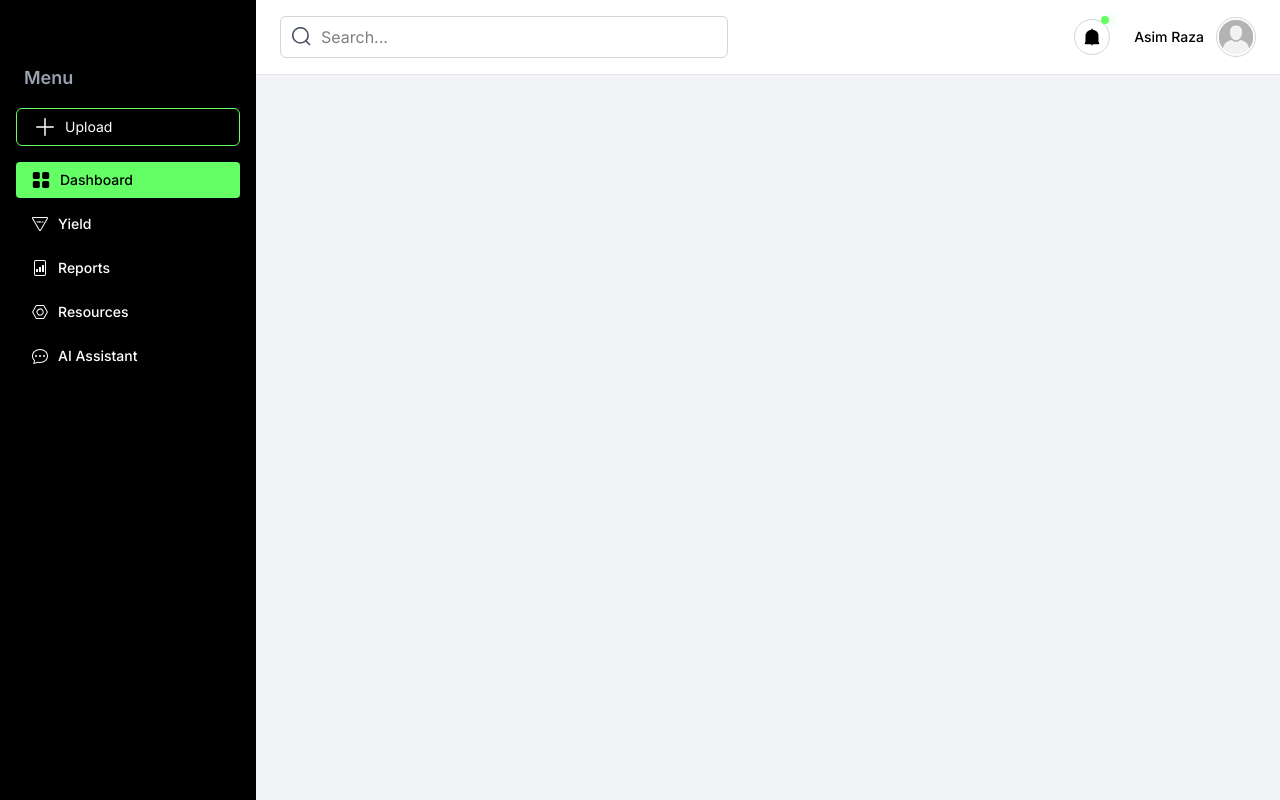
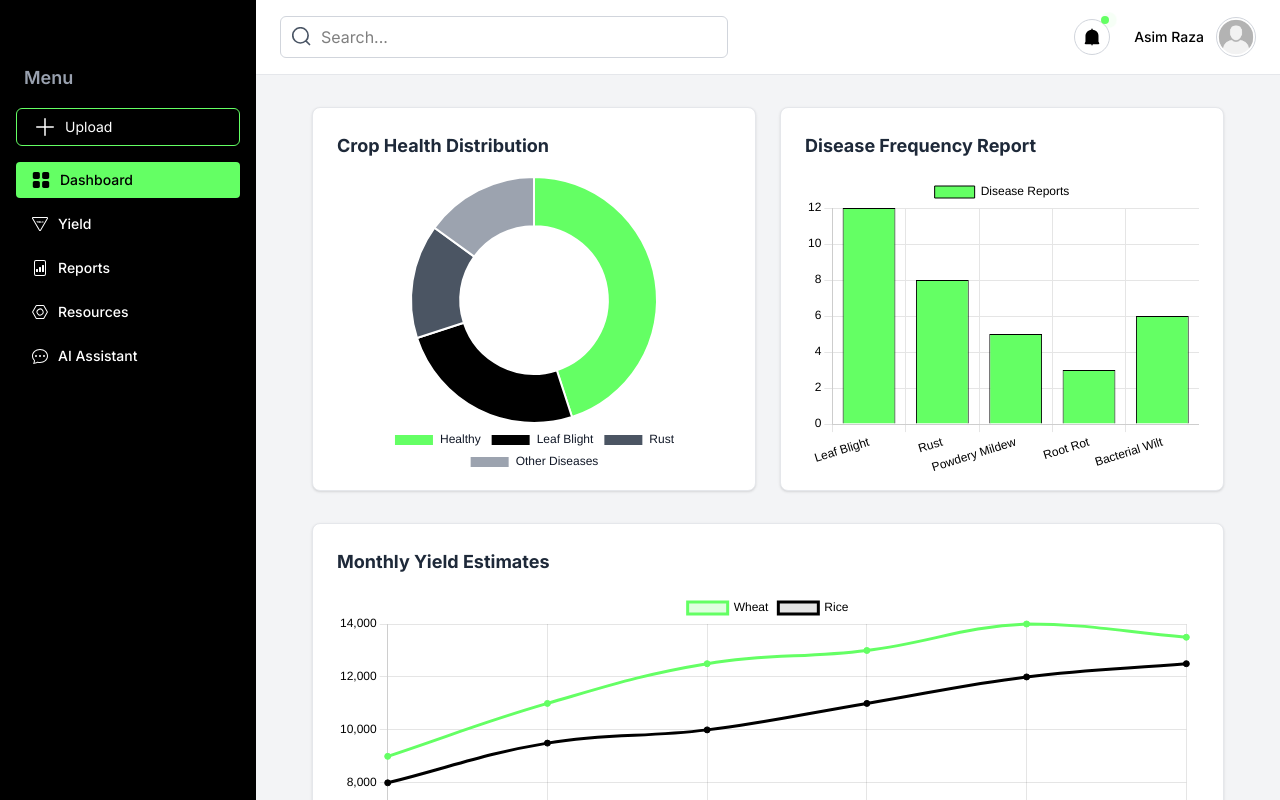
Before and after one commit to ayeshag7/AgriSense-Platform, a Next.js app: page /dashboard in a window 1280 px wide. Built offline with nearby package versions, Linux system fonts and the light colour scheme.

Commit message:
Implemented dashboard page - included charts

```diff
--- a/package.json
+++ b/package.json
@@ -12,12 +12,14 @@
     "@react-three/drei": "^10.0.7",
     "@react-three/fiber": "^9.1.2",
     "@tabler/icons-react": "^3.31.0",
+    "chart.js": "^4.4.9",
     "clsx": "^2.1.1",
     "framer-motion": "^12.11.0",
     "leaflet": "^1.9.4",
     "motion": "^12.11.0",
     "next": "15.3.2",
     "react": "^19.0.0",
+    "react-chartjs-2": "^5.3.0",
     "react-dom": "^19.0.0",
     "react-icons": "^5.5.0",
     "react-leaflet": "^5.0.0",
@@ -28,6 +30,7 @@
   "devDependencies": {
     "@eslint/eslintrc": "^3",
     "@tailwindcss/postcss": "^4",
+    "@types/chart.js": "^2.9.41",
     "@types/geojson": "^7946.0.16",
     "@types/leaflet": "^1.9.17",
     "@types/node": "^20",
--- a/src/app/dashboard/page.tsx
+++ b/src/app/dashboard/page.tsx
@@ -1,7 +1,9 @@
+import Charts from "@/components/Dashboard/Charts";
+
 export default function DashboardPage() {
   return (
-    <main>
-
+    <main className="min-h-screen px-10 py-8">
+      <Charts/>
     </main>
   );
 }
--- /dev/null
+++ b/src/components/Charts/CropHealthChart.tsx
@@ -0,0 +1,43 @@
+'use client';
+
+import { Doughnut } from 'react-chartjs-2';
+import {
+  Chart as ChartJS,
+  ArcElement,
+  Tooltip,
+  Legend,
+} from 'chart.js';
+
+ChartJS.register(ArcElement, Tooltip, Legend);
+
+export default function CropHealthChart() {
+  const data = {
+    labels: ['Healthy', 'Leaf Blight', 'Rust', 'Other Diseases'],
+    datasets: [
+      {
+        data: [45, 25, 15, 15],
+        backgroundColor: ['#64FF64', '#000000', '#4B5563', '#9CA3AF'],
+        borderColor: '#ffffff',
+        borderWidth: 2,
+      },
+    ],
+  };
+
+  const options = {
+    responsive: true,
+    cutout: '60%',
+    plugins: {
+      legend: {
+        position: 'bottom' as const,
+        labels: {
+          color: '#111827',
+          font: { size: 12 },
+        },
+      },
+    },
+  };
+
+  return (
+    <Doughnut data={data} options={options} />
+  );
+}
--- /dev/null
+++ b/src/components/Charts/DiagnosisTrendChart.tsx
@@ -0,0 +1,45 @@
+'use client';
+
+import { Line } from 'react-chartjs-2';
+import { Chart as ChartJS, CategoryScale, LinearScale, LineElement, PointElement, Title, Tooltip, Filler, Legend } from 'chart.js';
+
+ChartJS.register(CategoryScale, LinearScale, LineElement, PointElement, Title, Tooltip, Filler, Legend);
+
+export default function DiagnosisTrendChart() {
+  const data = {
+    labels: ['Day 1', 'Day 5', 'Day 10', 'Day 15', 'Day 20', 'Day 25', 'Today'],
+    datasets: [
+      {
+        label: 'Diagnoses',
+        data: [1, 3, 5, 4, 7, 6, 10],
+        fill: true,
+        backgroundColor: 'rgba(100, 255, 100, 0.2)',
+        borderColor: '#64FF64',
+        tension: 0.3,
+        pointRadius: 4,
+      },
+    ],
+  };
+
+  const options = {
+    responsive: true,
+    maintainAspectRatio: false,
+    plugins: {
+      legend: { display: false },
+      title: {
+        display: false,
+      },
+    },
+    scales: {
+      y: {
+        ticks: { color: '#333' },
+        title: { display: true, text: 'Count', color: '#555' },
+      },
+      x: {
+        ticks: { color: '#333' },
+      },
+    },
+  };
+
+  return <Line data={data} options={options} />;
+}
--- /dev/null
+++ b/src/components/Charts/DiseaseFrequencyChart.tsx
@@ -0,0 +1,59 @@
+'use client';
+
+import {
+  Chart as ChartJS,
+  BarElement,
+  CategoryScale,
+  LinearScale,
+  Tooltip,
+  Legend,
+  Title,
+} from 'chart.js';
+import { Bar } from 'react-chartjs-2';
+
+ChartJS.register(BarElement, CategoryScale, LinearScale, Tooltip, Legend, Title);
+
+export default function DiseaseFrequencyChart() {
+  const data = {
+    labels: ['Leaf Blight', 'Rust', 'Powdery Mildew', 'Root Rot', 'Bacterial Wilt'],
+    datasets: [
+      {
+        label: 'Disease Reports',
+        data: [12, 8, 5, 3, 6],
+        backgroundColor: '#64FF64',
+        borderColor: 'black',
+        borderWidth: 1,
+        hoverBackgroundColor: '#53e653',
+      },
+    ],
+  };
+
+  const options = {
+    responsive: true,
+    maintainAspectRatio: false,
+    plugins: {
+      legend: {
+        position: 'top' as const,
+        labels: {
+          color: '#000',
+        },
+      },
+      title: {
+        display: false,
+      },
+    },
+    scales: {
+      x: {
+        ticks: { color: '#000' },
+        grid: { color: '#e5e5e5' },
+      },
+      y: {
+        beginAtZero: true,
+        ticks: { color: '#000' },
+        grid: { color: '#e5e5e5' },
+      },
+    },
+  };
+
+  return <Bar data={data} options={options} />;
+}
--- /dev/null
+++ b/src/components/Charts/FieldWiseYieldChart.tsx
@@ -0,0 +1,58 @@
+'use client';
+
+import { Bar } from 'react-chartjs-2';
+import {
+  Chart as ChartJS,
+  CategoryScale,
+  LinearScale,
+  BarElement,
+  Title,
+  Tooltip,
+  Legend,
+  ChartOptions,
+} from 'chart.js';
+
+ChartJS.register(CategoryScale, LinearScale, BarElement, Title, Tooltip, Legend);
+
+export default function FieldWiseYieldChart() {
+  const data = {
+    labels: ['Field A', 'Field B', 'Field C'],
+    datasets: [
+      {
+        label: 'Yield (kg/ha)',
+        data: [13900, 9400, 14100],
+        backgroundColor: ['#64FF64', '#000000', '#64FF64'],
+        borderRadius: 6,
+      },
+    ],
+  };
+
+  const options: ChartOptions<'bar'> = {
+    responsive: true,
+    maintainAspectRatio: false,
+    plugins: {
+      legend: { display: false },
+      title: {
+        display: false,
+        text: 'Field-wise Yield Comparison',
+        color: '#1a1a1a',
+        font: { size: 18 },
+      },
+    },
+    scales: {
+      y: {
+        ticks: { color: '#333' },
+        title: { display: true, text: 'Yield (kg/ha)', color: '#555' },
+      },
+      x: {
+        ticks: { color: '#333' },
+      },
+    },
+  };
+
+  return (
+    <div className="w-full h-full">
+      <Bar data={data} options={options} />
+    </div>
+  );
+}
--- /dev/null
+++ b/src/components/Charts/YieldEstimateChart.tsx
@@ -0,0 +1,71 @@
+'use client';
+
+import {
+  Chart as ChartJS,
+  LineElement,
+  PointElement,
+  LinearScale,
+  CategoryScale,
+  Title,
+  Tooltip,
+  Legend,
+} from 'chart.js';
+import { Line } from 'react-chartjs-2';
+
+ChartJS.register(LineElement, PointElement, LinearScale, CategoryScale, Title, Tooltip, Legend);
+
+export default function YieldEstimateChart() {
+  const data = {
+    labels: ['Jan', 'Feb', 'Mar', 'Apr', 'May', 'Jun'],
+    datasets: [
+      {
+        label: 'Wheat',
+        data: [9000, 11000, 12500, 13000, 14000, 13500],
+        borderColor: '#64FF64',
+        backgroundColor: 'rgba(100, 255, 100, 0.2)',
+        tension: 0.4,
+        pointBorderColor: '#64FF64',
+        pointBackgroundColor: '#64FF64',
+      },
+      {
+        label: 'Rice',
+        data: [8000, 9500, 10000, 11000, 12000, 12500],
+        borderColor: 'black',
+        backgroundColor: 'rgba(0, 0, 0, 0.1)',
+        tension: 0.4,
+        pointBorderColor: 'black',
+        pointBackgroundColor: 'black',
+      },
+    ],
+  };
+
+  const options = {
+    responsive: true,
+    plugins: {
+      legend: {
+        position: 'top' as const,
+        labels: {
+          color: '#000',
+        },
+      },
+      title: {
+        display: false,
+      },
+    },
+    scales: {
+      y: {
+        beginAtZero: true,
+        ticks: {
+          color: '#000',
+        },
+      },
+      x: {
+        ticks: {
+          color: '#000',
+        },
+      },
+    },
+  };
+
+  return <Line data={data} options={options} />;
+}
--- /dev/null
+++ b/src/components/Dashboard/Charts.tsx
@@ -0,0 +1,50 @@
+'use client';
+
+import CropHealthChart from '../Charts/CropHealthChart';
+import YieldEstimateChart from '../Charts/YieldEstimateChart';
+import DiseaseFrequencyChart from '../Charts/DiseaseFrequencyChart';
+import FieldWiseYieldChart from '../Charts/FieldWiseYieldChart';
+import DiagnosisTrendChart from '../Charts/DiagnosisTrendChart';
+
+export default function Charts() {
+  return (
+    <div className="flex flex-col gap-8 px-4">
+      {/* Row 1: Two charts side by side */}
+      <div className="grid grid-cols-1 md:grid-cols-2 gap-6">
+        <div className="bg-white border border-gray-200 rounded-lg pt-6 pb-14 px-6 shadow-sm h-96">
+          <h2 className="text-lg font-bold text-gray-800 mb-4 text-left">Crop Health Distribution</h2>
+
+          {/* Chart wrapper to center chart only */}
+          <div className="flex justify-center h-full">
+            <CropHealthChart />
+          </div>
+        </div>
+
+        <div className="bg-white border border-gray-200 rounded-lg pt-6 pb-14 px-6 shadow-sm h-96">
+          <h2 className="text-lg font-bold text-gray-800 mb-4">Disease Frequency Report</h2>
+          <DiseaseFrequencyChart />
+        </div>
+      </div>
+
+      {/* Row 2: Yield Estimate Chart */}
+      <div className="bg-white border border-gray-200 rounded-lg p-6 shadow-sm">
+        <h2 className="text-lg font-bold text-gray-800 mb-4">Monthly Yield Estimates</h2>
+        <YieldEstimateChart />
+      </div>
+
+      {/* Row 3: Two charts side by side */}
+      <div className="grid grid-cols-1 md:grid-cols-2 gap-6">
+        <div className="bg-white border border-gray-200 rounded-lg pt-6 pb-20 px-6 shadow-sm h-96">
+            <h2 className="text-lg font-bold text-gray-800 mb-8">Field-wise Yield Comparison</h2>
+            <FieldWiseYieldChart />
+        </div>
+
+        <div className="bg-white border border-gray-200 rounded-lg pt-6 pb-20 px-6 shadow-sm h-96">
+            <h2 className="text-lg font-bold text-gray-800 mb-8">Diagnosis Trend (Last 30 Days)</h2>
+            <DiagnosisTrendChart />
+        </div>
+      </div>
+
+    </div>
+  );
+}
```
Also changed, not shown: 1 other file (tests, documents, lock files or other folders).
